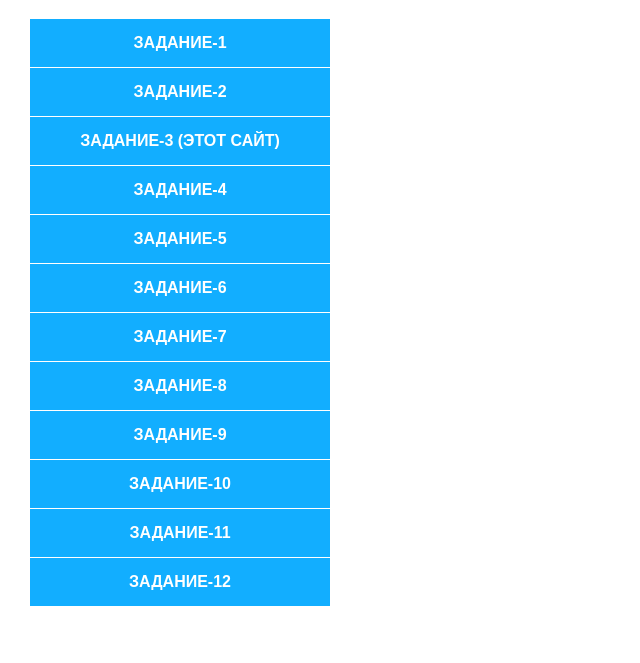
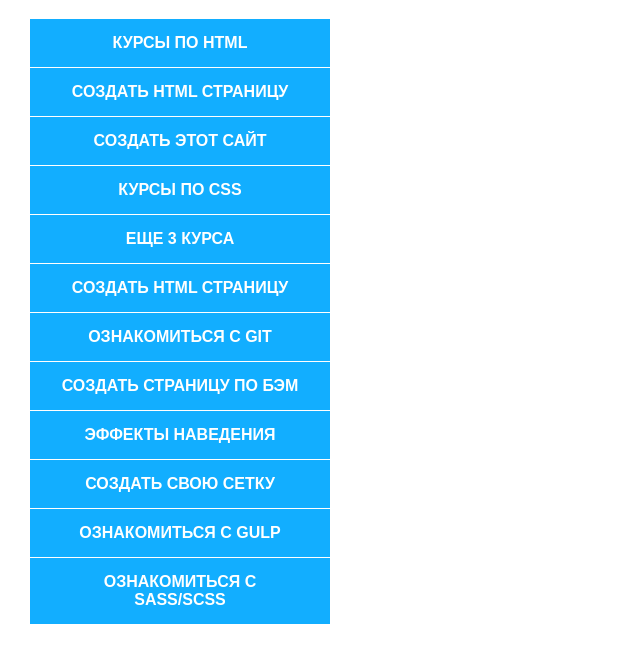
Before and after one commit to wolkart/wolkart.github.io, a plain HTML site: page index.html in a window 1280 px wide. Shown: the part 111-774 px from the top of the page, without its empty margins (0-640 px from the left). Drawn offline with Linux system fonts and the light colour scheme.

Commit message:
Изменения в меню

```diff
--- a/index.html
+++ b/index.html
@@ -9,18 +9,18 @@
 	<div class="wrapper">
 		<h1>Меню с выполненными заданиями:</h1>
 		<ul>
-			<li><a href="task-1.html">Задание-1</a></li>
-			<li><a href="#">Задание-2</a></li>
-			<li><a href="#">Задание-3 (этот сайт)</a></li>
-			<li><a href="task-4.html">Задание-4</a></li>
-			<li><a href="task-5.html">Задание-5</a></li>
-			<li><a href="#">Задание-6</a></li>
-			<li><a href="#">Задание-7</a></li>
-			<li><a href="bem/bem.html">Задание-8</a></li>
-			<li><a href="effects/effects.html">Задание-9</a></li>
-			<li><a href="grid/grid.html">Задание-10</a></li>
-			<li><a href="task-11.html">Задание-11</a></li>
-			<li><a href="scss/dist/index.html">Задание-12</a></li>
+			<li><a href="task-1.html">Курсы по HTML</a></li>
+			<li><a href="#">Создать html страницу</a></li>
+			<li><a href="#">Создать этот сайт</a></li>
+			<li><a href="task-4.html">Курсы по CSS</a></li>
+			<li><a href="task-5.html">Еще 3 курса</a></li>
+			<li><a href="#">Создать html страницу</a></li>
+			<li><a href="#">Ознакомиться с git</a></li>
+			<li><a href="bem/bem.html">Создать страницу по БЭМ</a></li>
+			<li><a href="effects/effects.html">Эффекты наведения</a></li>
+			<li><a href="grid/grid.html">Создать свою сетку</a></li>
+			<li><a href="task-11.html">Ознакомиться с gulp</a></li>
+			<li><a href="scss/dist/index.html">Ознакомиться с sass/scss</a></li>
 		</ul>
 	</div>
 </body>
```
